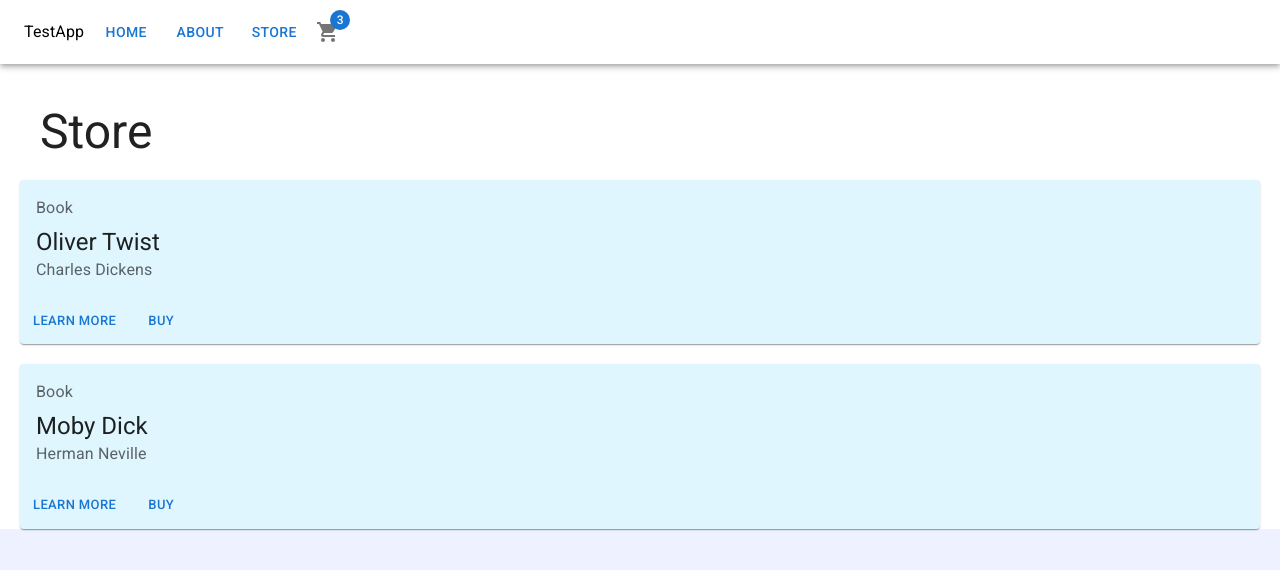
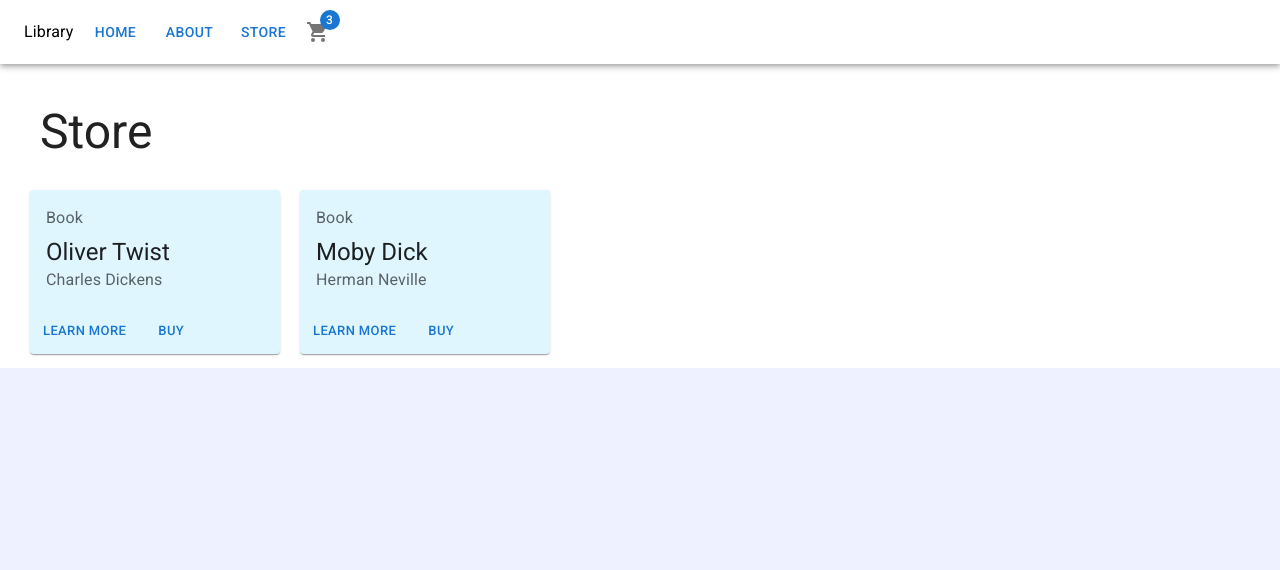
Before and after one commit to alex-ey99/react-ts-mui, a React (Vite) app: page /store in a window 1280 px wide. Shown: the top 570 px of the page. Built offline with nearby package versions, Linux system fonts and the light colour scheme.

Commit message:
Changed book card width, changed app icon to book

```diff
--- a/src/components/Book.tsx
+++ b/src/components/Book.tsx
@@ -8,7 +8,7 @@ interface Book{
 export function Book(book:Book){
 
     return(
-        <Card sx={{backgroundColor:"#DFF6FF", marginBottom:"20px"}}>
+        <Card sx={{backgroundColor:"#DFF6FF", margin:"10px", width:"250px", display:"inline-block"}}>
             <CardContent>
                 <Typography sx={{fontSize: 16}} color="text.secondary" gutterBottom>Book</Typography>
                 <Typography variant="h5" >{book.title}</Typography>
--- a/src/components/Navbar.tsx
+++ b/src/components/Navbar.tsx
@@ -1,4 +1,4 @@
-import { AcUnit, ShoppingCart } from "@mui/icons-material";
+import {MenuBook, ShoppingCart } from "@mui/icons-material";
 import { AppBar, Badge, Box, Link, styled, Toolbar, Typography } from "@mui/material";
 import { NavLink } from "react-router-dom";
 import Button from '@mui/material/Button';
@@ -18,9 +18,9 @@ export function Navbar(){
                 <StyledToolbar>
 
                     <Typography variant="body1" sx={{display:{xs:"none",sm:"block"}}}>
-                        TestApp
+                        Library
                     </Typography>
-                    <AcUnit sx={{display:{xs:"block",sm:"none"}}}/>
+                    <MenuBook sx={{display:{xs:"block",sm:"none"}}}/>
                     <Button component={NavLink} to="/">Home</Button>
                     <Button component={NavLink} to="/about" >About</Button>
                     <Button component={NavLink} to="/store" >Store</Button>
```
